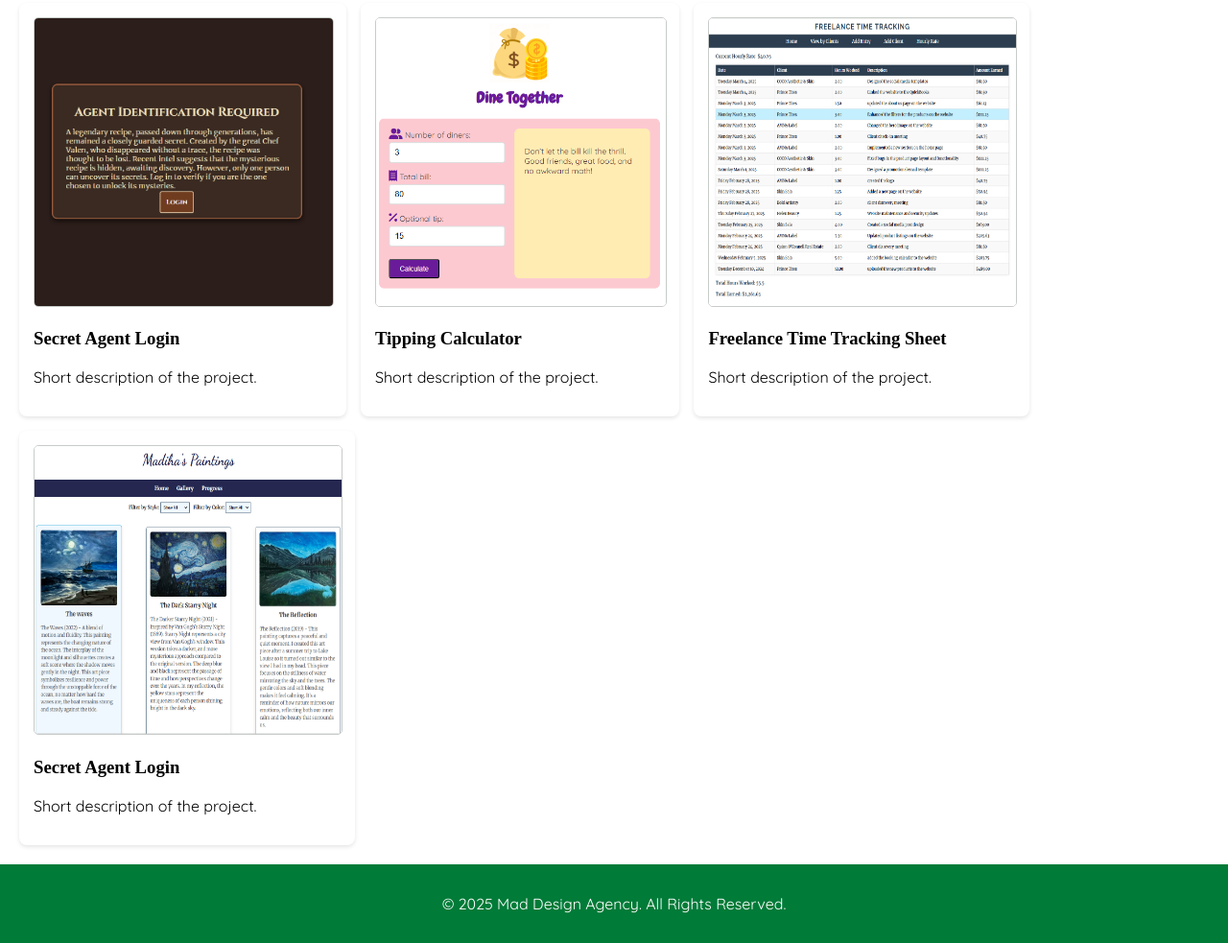
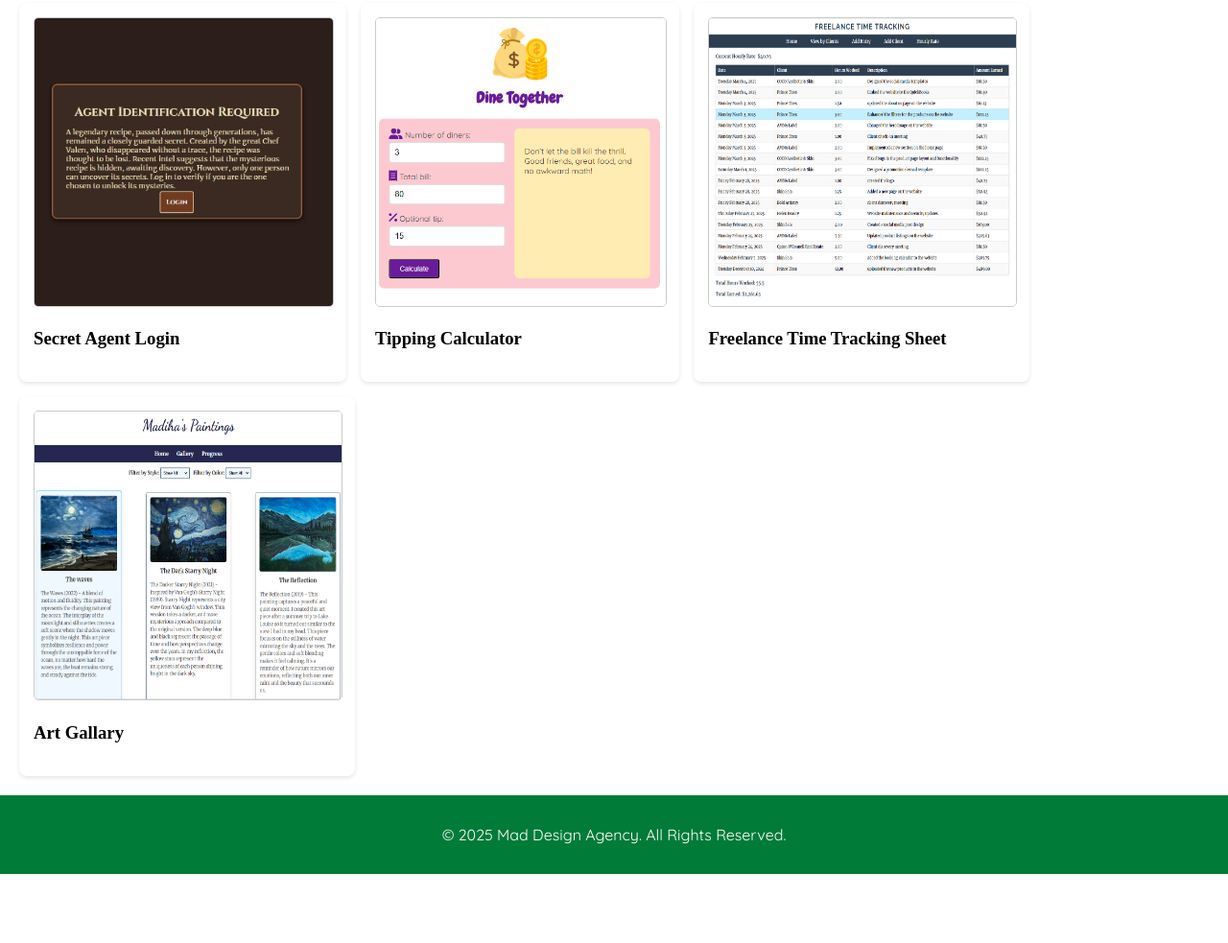
Before and after one commit to MDAllan/madporfolio, a plain HTML site: page index.html in a window 1280 px wide. Shown: the part 1939-2922 px from the top of the page at 96% size. After the commit the page ends 2850 px from the top, so only its background shows below. Drawn offline with Linux system fonts and the light colour scheme; a web font is replaced by a local one.

Commit message:
Update index.html

```diff
--- a/index.html
+++ b/index.html
@@ -100,26 +100,26 @@
                 <a href="https://dev.saitnewmedia.ca/~mallaq/login/">
                 <img src="assets/loginn.png" alt="s brown pictures that shows a login required screen"></a>
                 <h3>Secret Agent Login</h3>
-                <p>Short description of the project.</p>
+                <p></p>
             </div>
             <div class="project-card">
              <a href="https://dev.saitnewmedia.ca/~mallaq/tipping%20calculator/index.php"><img src="assets/tipping.png" alt="a picture that shows a tipping Calculator"> </a>
                 <h3>Tipping Calculator</h3>
-                <p>Short description of the project.</p>
+                <p></p>
             </div>
             <div class="project-card">
               <a href="https://dev.saitnewmedia.ca/~mallaq/timesheet/index.php">
                 <img src="assets/timesheet.png" alt="a picture of a timesheet for freelance time tracking"> </a>
                 <h3>Freelance Time Tracking Sheet</h3>
-                <p>Short description of the project.
+                <p>
                 </p>
             </div>
 
             <div class="project-card">
                 <a href="https://mdallan.github.io/cprg-218-filters/">
                 <img src="assets/mediashowcase.png" alt="s brown pictures that shows a login required screen"></a>
-                <h3>Secret Agent Login</h3>
-                <p>Short description of the project.</p>
+                <h3> Art Gallary</h3>
+                <p> </p>
             </div>
         </div>
     </section>
```
